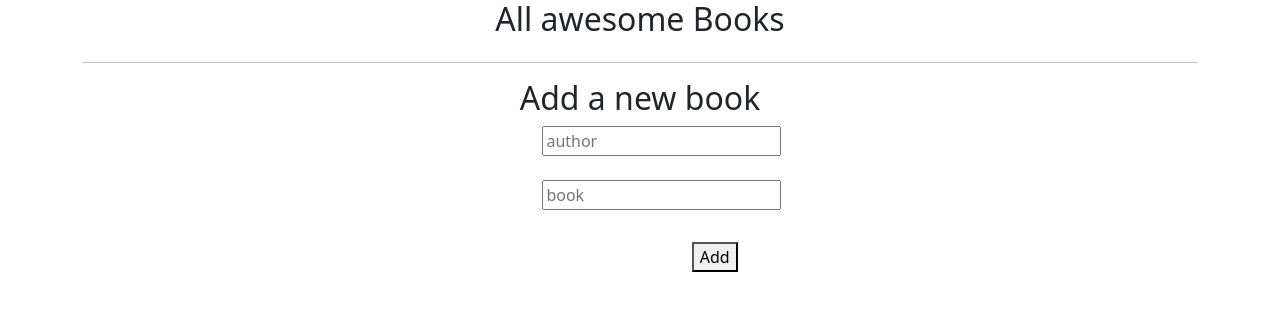
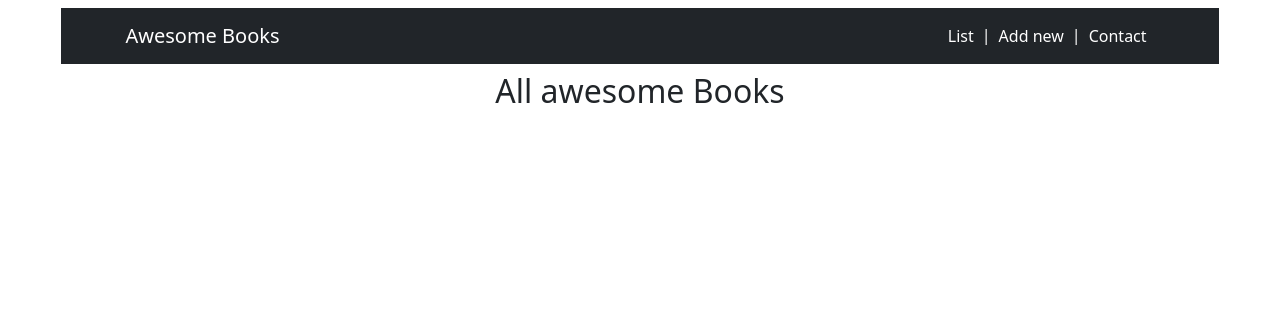
Before and after one commit to danielamoreno699/Collection_book_project, a website: page index.html in a window 1280 px wide. Drawn offline with nearby package versions, Linux system fonts and the light colour scheme.

Commit message:
Update styling and clean HTML file

```diff
--- a/index.css
+++ b/index.css
@@ -18,3 +18,25 @@
   top: 108%;
   right: 0%;
 }
+
+.nav-bar-container {
+  display: flex;
+  justify-content: flex-end;
+}
+
+.nav-bar-main-container {
+  margin: 0.5rem 4.8%;
+}
+
+.pipe-line {
+  color: white;
+  line-height: 2.4rem;
+}
+
+#padding-container {
+  padding: 0 4rem;
+}
+
+.display-off {
+  display: none;
+}
--- a/index.html
+++ b/index.html
@@ -5,35 +5,72 @@
     <meta http-equiv="X-UA-Compatible" content="IE=edge" />
     <meta name="viewport" content="width=device-width" />
     <script src="index.js" defer></script>
-    <script src="https://cdn.jsdelivr.net/npm/bootstrap@5.3.0-alpha1/dist/js/bootstrap.bundle.min.js" integrity="sha384-w76AqPfDkMBDXo30jS1Sgez6pr3x5MlQ1ZAGC+nuZB+EYdgRZgiwxhTBTkF7CXvN" crossorigin="anonymous" defer></script>
+    <script
+      src="https://cdn.jsdelivr.net/npm/bootstrap@5.3.0-alpha1/dist/js/bootstrap.bundle.min.js"
+      integrity="sha384-w76AqPfDkMBDXo30jS1Sgez6pr3x5MlQ1ZAGC+nuZB+EYdgRZgiwxhTBTkF7CXvN"
+      crossorigin="anonymous"
+      defer
+    ></script>
     <link rel="stylesheet" href="index.css" />
-    <link href="https://cdn.jsdelivr.net/npm/bootstrap@5.3.0-alpha1/dist/css/bootstrap.min.css" rel="stylesheet" integrity="sha384-GLhlTQ8iRABdZLl6O3oVMWSktQOp6b7In1Zl3/Jr59b6EGGoI1aFkw7cmDA6j6gD" crossorigin="anonymous">
+    <link
+      href="https://cdn.jsdelivr.net/npm/bootstrap@5.3.0-alpha1/dist/css/bootstrap.min.css"
+      rel="stylesheet"
+      integrity="sha384-GLhlTQ8iRABdZLl6O3oVMWSktQOp6b7In1Zl3/Jr59b6EGGoI1aFkw7cmDA6j6gD"
+      crossorigin="anonymous"
+    />
     <title>Book List Colleciton</title>
   </head>
   <body>
-
+    <nav
+      class="navbar navbar-expand-lg navbar-dark bg-dark nav-bar-main-container"
+    >
+      <div class="container-fluid" id="padding-container">
+        <a class="navbar-brand" href="#">Awesome Books</a>
+        <button
+          class="navbar-toggler"
+          type="button"
+          data-bs-toggle="collapse"
+          data-bs-target="#navbarNavAltMarkup"
+          aria-controls="navbarNavAltMarkup"
+          aria-expanded="false"
+          aria-label="Toggle navigation"
+        >
+          <span class="navbar-toggler-icon"></span>
+        </button>
+        <div
+          class="collapse navbar-collapse nav-bar-container"
+          id="navbarNavAltMarkup"
+        >
+          <div class="navbar-nav">
+            <a class="nav-link active" aria-current="page" href="#">List</a
+            ><span class="pipe-line">|</span>
+            <a class="nav-link active" aria-current="page" href="#">Add new</a
+            ><span class="pipe-line">|</span>
+            <a class="nav-link active" aria-current="page" href="#">Contact</a>
+          </div>
+        </div>
+      </div>
+    </nav>
     <div class="container text-center">
-
       <h2>All awesome Books</h2>
 
       <table class="table w60 table table-striped table-hover">
-      <tbody id='tbody-container' class='tbody-container'>
-
-      </tbody>
+        <tbody id="tbody-container" class="tbody-container"></tbody>
       </table>
-
-<hr>
+      <section class="add-books display-off">
         <h2>Add a new book</h2>
-    <form class='form-container' method="POST" action="#" id="form">
+        <form class="form-container" method="POST" action="#" id="form">
           <input type="text" name="author" id="author" placeholder="author" />
           <br />
           <br />
           <input type="text" name="book" id="book" placeholder="book" />
           <br />
           <br />
-      <button class='form-container__button' type="submit" id="btnAdd">Add</button>
+          <button class="form-container__button" type="submit" id="btnAdd">
+            Add
+          </button>
         </form>
+      </section>
     </div>
-
   </body>
 </html>
```
Also changed, not shown: index.js (+9 -3 lines). Lines whose indentation alone changed are shown as unchanged.
